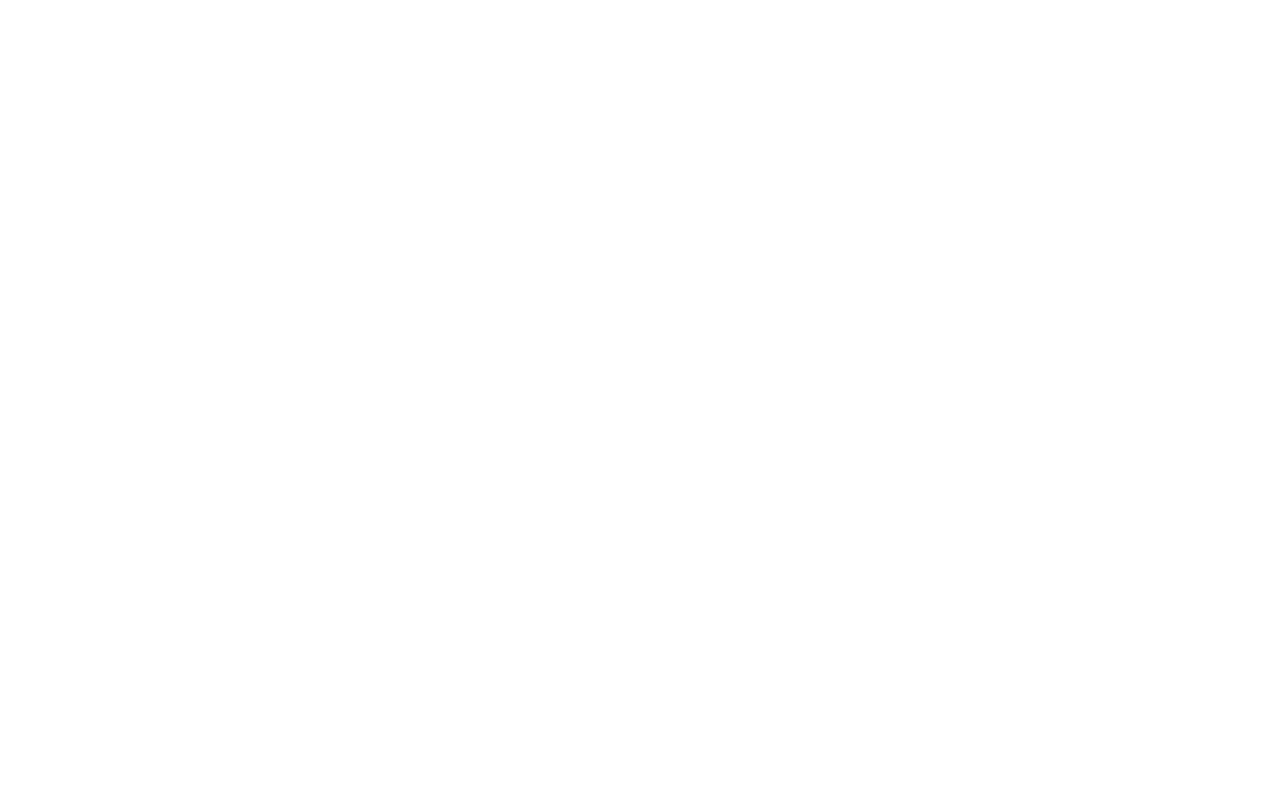
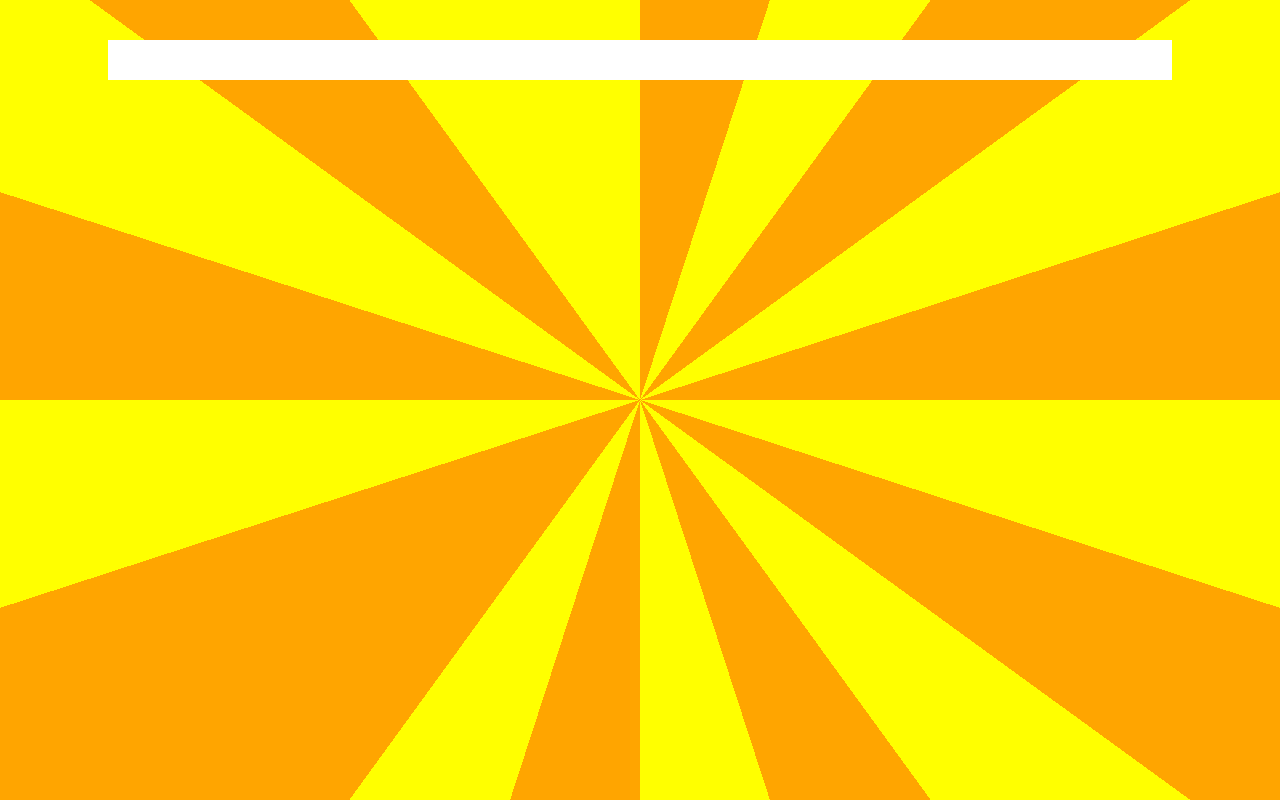
Before and after one commit to robertmain/covfefe, a Vue app: page / in a window 1280 px wide. Built offline with nearby package versions, Linux system fonts and the light colour scheme.

Commit message:
Basic app structure

```diff
--- a/package.json
+++ b/package.json
@@ -18,6 +18,8 @@
     "babel-eslint": "^10.1.0",
     "eslint": "^6.7.2",
     "eslint-plugin-vue": "^6.2.2",
+    "node-sass": "^4.14.0",
+    "sass-loader": "^8.0.2",
     "vue-template-compiler": "^2.6.11"
   },
   "eslintConfig": {
--- a/src/App.vue
+++ b/src/App.vue
@@ -14,12 +14,42 @@
   }
 }
 </script>
-
-<style>
+<style lang="scss">
+html{
+  height: 100%;
+}
+body {
+  background: conic-gradient(
+    orange 0 5%,
+    yellow 0 10%,
+    orange 0 15%,
+    yellow 0 20%,
+    orange 0 25%,
+    yellow 0 30%,
+    orange 0 35%,
+    yellow 0 40%,
+    orange 0 45%,
+    yellow 0 50%,
+    orange 0 55%,
+    yellow 0 60%,
+    orange 0 65%,
+    orange 0 70%,
+    yellow 0 75%,
+    orange 0 80%,
+    yellow 0 85%,
+    orange 0 90%,
+    yellow 0 95%,
+  );
+  background-size: cover;
+  background-repeat: no-repeat;
+  background-attachment: fixed;
+}
 #app {
+  background-color: white;
+  padding: 20px;
+  width: 1024px;
+  margin: 40px auto;
   font-family: Avenir, Helvetica, Arial, sans-serif;
-  text-align: center;
   color: #2c3e50;
-  margin-top: 60px;
 }
 </style>
--- a/src/pages/Home.vue
+++ b/src/pages/Home.vue
@@ -8,3 +8,6 @@
   name: 'Home',
 }
 </script>
+
+<style lang="scss" scoped>
+</style>
```
Also changed, not shown: 1 other file (tests, documents, lock files or other folders).
